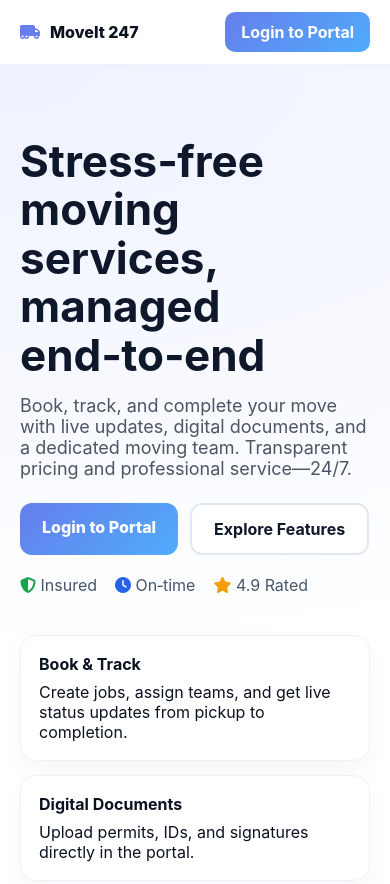
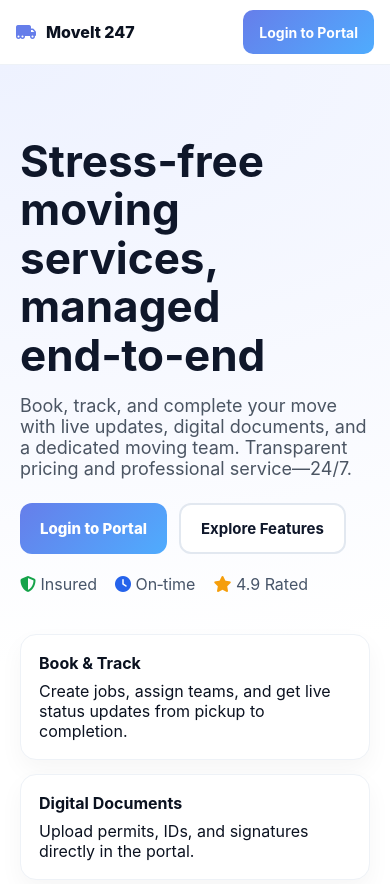
Before and after one commit to bolttesting/Moveit-247, a website: page home.html in a window 390 px wide. Shown: the top 884 px of the page. Drawn offline with Linux system fonts and the light colour scheme.

Commit message:
Mobile: Fix login button touch/click issues on home page - add touch-action, proper touch targets (44px min), cursor pointer, user-select none, responsive sizing

```diff
--- a/home.html
+++ b/home.html
@@ -18,14 +18,14 @@
         .nav { display:flex; align-items:center; justify-content:space-between; height:64px; }
         .brand { display:flex; align-items:center; gap:10px; font-weight:800; }
         .brand i { color: var(--primary); }
-        .nav a.btn { padding:10px 16px; border-radius:10px; text-decoration:none; color:#fff; background: linear-gradient(135deg, var(--primary), var(--accent)); font-weight:700; }
+        .nav a.btn { padding:10px 16px; border-radius:10px; text-decoration:none; color:#fff; background: linear-gradient(135deg, var(--primary), var(--accent)); font-weight:700; cursor:pointer; touch-action:manipulation; user-select:none; display:inline-flex; align-items:center; min-height:44px; }
         .hero { background: radial-gradient(1200px 600px at 0% 0%, #eef2ff, #fff); padding: 72px 0; }
         .hero-grid { display:grid; grid-template-columns: 1.2fr 0.8fr; gap:40px; align-items:center; }
         h1 { font-size: 44px; line-height:1.1; margin:0 0 16px; color: var(--dark); }
         p.lead { font-size: 18px; color:#4b5563; margin:0 0 24px; }
         .cta { display:flex; gap:12px; flex-wrap:wrap; }
-        .btn-primary { padding:14px 22px; border-radius:12px; border:none; background: linear-gradient(135deg, var(--primary), var(--accent)); color:#fff; font-weight:800; text-decoration:none; }
-        .btn-outline { padding:14px 22px; border-radius:12px; border:2px solid #e2e8f0; color:#0f172a; background:#fff; text-decoration:none; font-weight:700; }
+        .btn-primary { padding:14px 22px; border-radius:12px; border:none; background: linear-gradient(135deg, var(--primary), var(--accent)); color:#fff; font-weight:800; text-decoration:none; cursor:pointer; touch-action:manipulation; user-select:none; display:inline-flex; align-items:center; justify-content:center; min-height:44px; }
+        .btn-outline { padding:14px 22px; border-radius:12px; border:2px solid #e2e8f0; color:#0f172a; background:#fff; text-decoration:none; font-weight:700; cursor:pointer; touch-action:manipulation; user-select:none; display:inline-flex; align-items:center; justify-content:center; min-height:44px; }
         .card { background:#fff; border:1px solid #eef2f7; border-radius:16px; padding:18px; box-shadow: 0 10px 25px rgba(2,6,23,0.04); }
         .hero-illus { display:grid; gap:14px; }
         .features { padding: 56px 0; background:#fff; }
@@ -33,8 +33,18 @@
         .feature h3 { margin:10px 0 6px; font-size:18px; }
         .feature p { margin:0; color:#475569; font-size:14px; }
         footer { padding:40px 0; background:#0f172a; color:#94a3b8; }
-        footer a { color:#e2e8f0; text-decoration:none; }
-        @media (max-width: 900px){ .hero-grid{ grid-template-columns:1fr; } .grid{ grid-template-columns:1fr; } }
+        footer a { color:#e2e8f0; text-decoration:none; cursor:pointer; touch-action:manipulation; }
+        @media (max-width: 900px){
+            .hero-grid{ grid-template-columns:1fr; }
+            .grid{ grid-template-columns:1fr; }
+            .nav a.btn { padding:12px 20px; font-size:15px; }
+            .btn-primary, .btn-outline { padding:16px 24px; font-size:16px; min-height:48px; }
+        }
+        @media (max-width: 480px) {
+            .nav { padding:0 16px; }
+            .nav a.btn { padding:10px 16px; font-size:14px; white-space:nowrap; }
+            .btn-primary, .btn-outline { padding:14px 20px; font-size:15px; }
+        }
     </style>
     <script>
         function goToPortal(){ location.href = '/portal'; }
```
